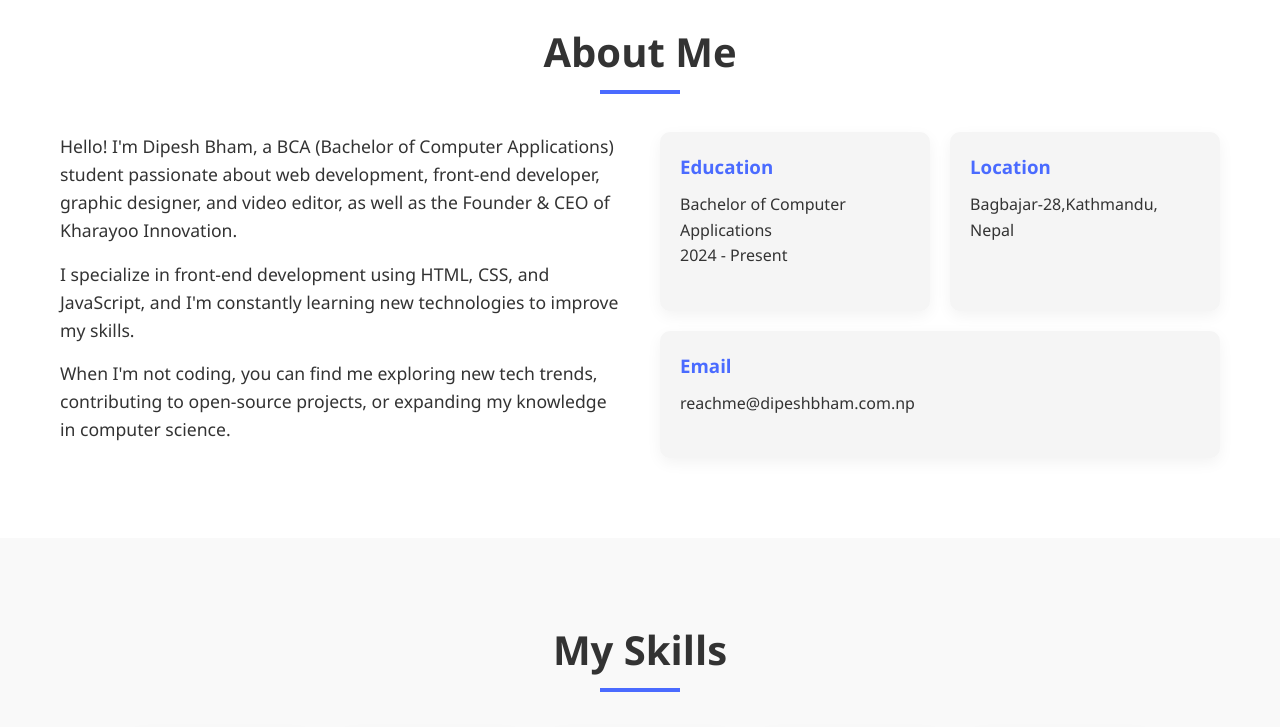
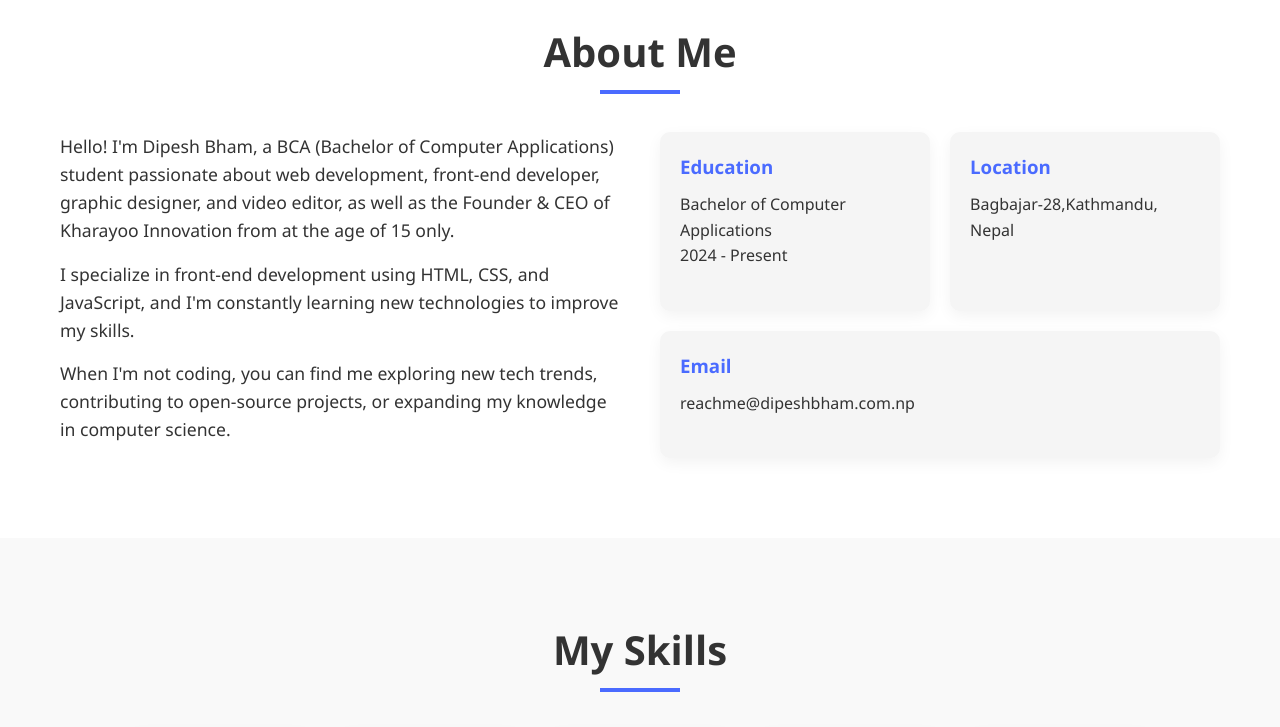
Before and after one commit to chhetri87/pptt, a plain HTML site: page index.html in a window 1280 px wide. Shown: the part 780-1507 px from the top of the page. Drawn offline with Linux system fonts and the light colour scheme; a script that the page names is missing.

Commit message:
Update index.html

```diff
--- a/index.html
+++ b/index.html
@@ -92,7 +92,7 @@
             <h2 class="section-title">About Me</h2>
             <div class="about-content">
                 <div class="about-text">
-                    <p>Hello! I'm Dipesh Bham, a BCA (Bachelor of Computer Applications) student passionate about web development, front-end developer, graphic designer, and video editor, as well as the Founder & CEO of Kharayoo Innovation.</p>
+                    <p>Hello! I'm Dipesh Bham, a BCA (Bachelor of Computer Applications) student passionate about web development, front-end developer, graphic designer, and video editor, as well as the Founder & CEO of Kharayoo Innovation from at the age of 15 only.</p>
                     <p>I specialize in front-end development using HTML, CSS, and JavaScript, and I'm constantly learning new technologies to improve my skills.</p>
                     <p>When I'm not coding, you can find me exploring new tech trends, contributing to open-source projects, or expanding my knowledge in computer science.</p>
                 </div>
```
